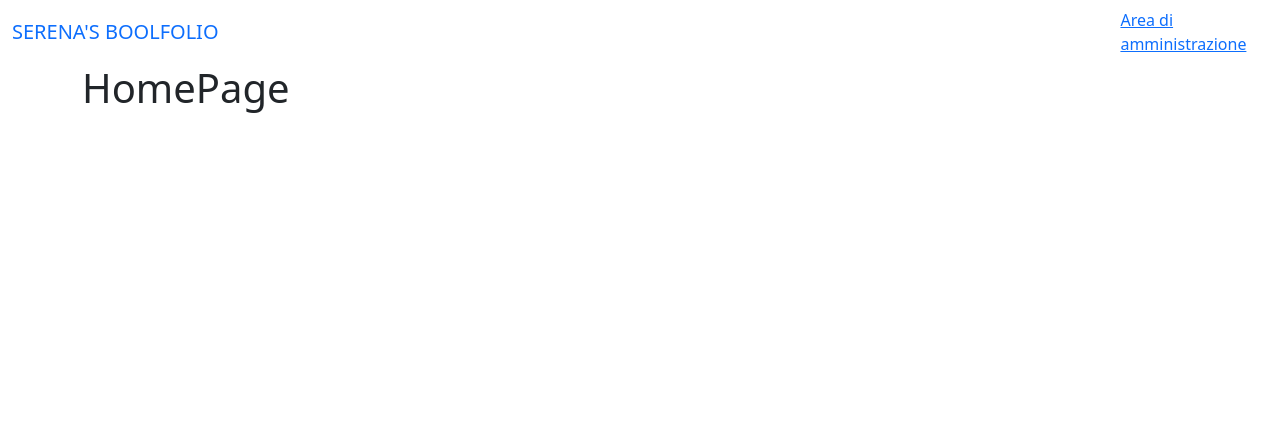
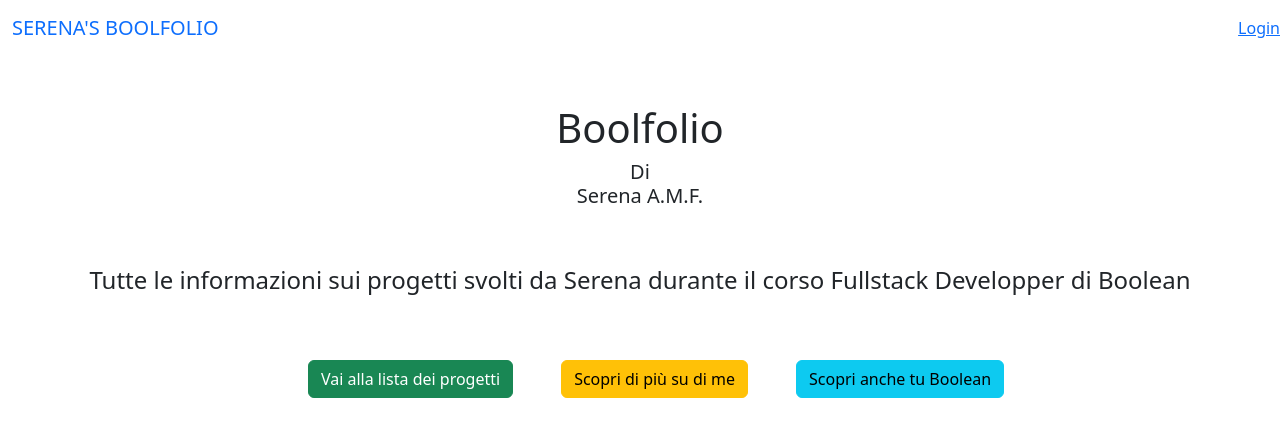
Before and after one commit to Serenajandra/vite-boolfolio, a Vue app: page / in a window 1280 px wide. Shown: the top 436 px of the page. Built offline with nearby package versions, Linux system fonts and the light colour scheme.

Commit message:
aggiunta pagina NotFound

```diff
--- a/src/App.vue
+++ b/src/App.vue
@@ -1,13 +1,11 @@
 
 <script>
 
-// import AppMain from './components/AppMain.vue';
 import HeaderApp from './components/partials/HeaderApp.vue';
 
 export default {
   name: 'App' ,
   components: {
-    // AppMain,
     HeaderApp
 },
 
@@ -15,10 +13,8 @@ export default {
 </script>
 
 <template>
-  <!-- <h1>Ciao sono la tua pagina di front office</h1> -->
   <HeaderApp />
   <router-view></router-view>
-<!-- <AppMain /> -->
 </template>
 
 <style lang="scss">
--- a/src/components/partials/HeaderApp.vue
+++ b/src/components/partials/HeaderApp.vue
@@ -16,7 +16,7 @@ export default {
                 </button>
             </div>
             <div>
-                <a href="http://127.0.0.1:8000/admin">Area di amministrazione</a>
+                <a href="http://127.0.0.1:8000/admin">Login</a>
             </div>
         </nav>
     </header>
--- a/src/pages/HomePage.vue
+++ b/src/pages/HomePage.vue
@@ -1,11 +1,51 @@
 <script>
+import axios from 'axios';
+import ProjectCard from '../components/partials/ProjectCard.vue';
+import { store } from "../store";
 
 export default {
-    name: 'HomePage'
+    name: 'HomePage',
+
+    data (){
+        return {
+            store,
+
+            navigation: [
+                {
+                    label: 'Vai alla lista dei progetti',
+                    routeName: 'projectList',
+                    color: 'btn-success'
+                },
+                {
+                    label: 'Scopri di più su di me',
+                    routeName: 'aboutMe',
+                    color: 'btn-warning'
+                },
+
+                {
+                    label: 'Scopri anche tu Boolean',
+                    routeName: 'boolean',
+                    color: 'btn-info'
+                }
+            ]
+        }
+    }
 }
+
 </script>
 <template>
     <div class="container">
-        <h1>HomePage</h1>
+        <div class="text-center">
+            <h1 class="mt-5">Boolfolio</h1>
+            <h5>Di<br>Serena A.M.F.</h5>
+        </div>
+        <div class="d-flex justify-content-center mt-5 text-center" style="" >
+            <h4 class="lh-lg">Tutte le informazioni sui progetti svolti da Serena durante il corso Fullstack Developper di Boolean</h4>
+        </div>
+        <ul class="nav-bar d-flex justify-content-center mt-5 text-center">
+            <li class="nav-item btn mx-4 btn" :class="navLink.color" v-for="(navLink, index) in navigation" :key="index">
+                <router-link :to="{ name: navLink.routeName}" class="nav-link" aria-current="page" >{{navLink.label}}</router-link>
+            </li>
+        </ul>
     </div>
 </template>
--- /dev/null
+++ b/src/pages/NotFound.vue
@@ -0,0 +1,22 @@
+<script>
+export default {
+    name: 'NotFound',
+
+    methods: {
+        goHome() {
+            this.$router.push({name: 'home'});
+        }
+    },
+}
+</script>
+<template>
+    <div class="container bg-dark" style="width: 100%; height: 100vh;">
+        <h1 class=" pt-5 text-center text-danger">
+            Pagina non trovata
+        </h1>
+        <div class="text-center mt-5">
+            <a @click.prevent="goHome()" class="btn btn-light text-center">Torna alla HomePage</a>
+    </div>
+    </div>
+
+</template>
--- /dev/null
+++ b/src/pages/ProjectList.vue
@@ -0,0 +1,40 @@
+<script>
+import axios from 'axios';
+import ProjectCard from '../components/partials/ProjectCard.vue';
+import { store } from "../store";
+
+export default {
+    name: "ProjectList",
+    components: {
+    ProjectCard
+    },
+    data() {
+      return{
+        store,
+        projects: [],
+      }
+    },
+      created(){
+      this.getProjects();
+    },
+      methods: {
+      getProjects(){
+        axios.get(`${this.store.apiBaseUrl}/api/projects`).then(resp =>{
+        this.projects = resp.data.results;
+      })
+    }
+  }
+}
+</script>
+
+<template>
+    <h2>Projects page</h2>
+     <div class="">
+        <h2 class="text-center">Lista dei progetti</h2>
+        <div class="row d-flex justify-content-center">
+          <div class="col-10 m-4" v-for="project in projects" :key="project.id">
+            <ProjectCard :project="project"/>
+          </div>
+        </div>
+    </div>
+</template>
--- a/src/router.js
+++ b/src/router.js
@@ -1,6 +1,8 @@
 import { createRouter, createWebHistory } from "vue-router";
 import HomePage from "./pages/HomePage.vue";
 import AboutMe from "./pages/AboutMe.vue";
+import ProjectList from "./pages/ProjectList.vue";
+import NotFound from "./pages/NotFound.vue";
 const router = createRouter({
     history: createWebHistory(),
     routes: [
@@ -13,6 +15,21 @@ const router = createRouter({
             path: "/about-me",
             name: "aboutMe",
             component: AboutMe,
+        },
+        {
+            path: "/project-list",
+            name: "projectList",
+            component: ProjectList
+        },
+        {
+            path: "/boolean",
+            name: "boolean",
+            component: "boolean"
+        },
+        {
+            path: "/:pathMatch(.*)*",
+            name: "not-found",
+            component: NotFound
         }
     ]
 });
```
Also changed, not shown: src/components/AppMain.vue (+3 -31 lines).
